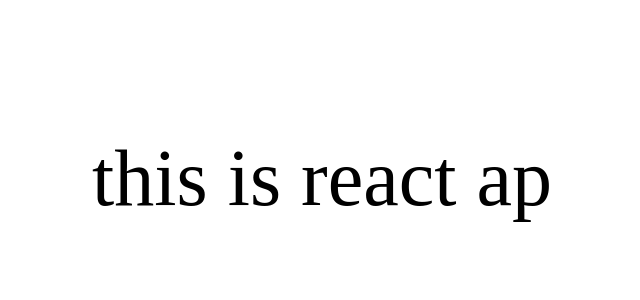
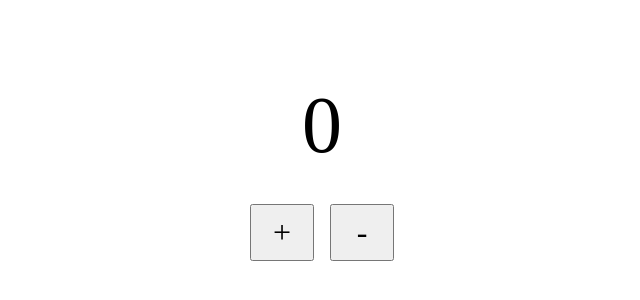
Before and after one commit to TuanDao-0110/redux_tool_kit, a React (Create React App) app: page / in a window 1280 px wide. Shown: the part 222-522 px from the top of the page, without its empty margins (318-958 px from the left). Built offline with nearby package versions, Linux system fonts and the light colour scheme.

Commit message:
add basic reducer

```diff
--- a/src/App.js
+++ b/src/App.js
@@ -1,8 +1,9 @@
+import Counter from "./features/counter/Counter";
 
 function App() {
   return (
    <div>
-this is react ap
+    <Counter></Counter>
    </div>
   );
 }
--- /dev/null
+++ b/src/app/store.js
@@ -0,0 +1,10 @@
+import { configureStore } from "@reduxjs/toolkit";
+import counterReducer from '../features/counter/couterSlice'
+const store = configureStore({
+    reducer: {
+        counterReducer
+    }
+})
+
+
+export default store
--- /dev/null
+++ b/src/features/counter/Counter.js
@@ -0,0 +1,24 @@
+import React from 'react'
+import { useSelector, useDispatch } from 'react-redux'
+import { increment, decrement } from './couterSlice'
+export default function Counter() {
+    const count = useSelector(state => state.counterReducer.count)
+    const dispatch = useDispatch()
+
+    return (
+        <>
+            <section>
+                <p>{count}</p>
+                <div>
+                    <button onClick={() => {
+                        dispatch(increment())
+                    }}>+</button>
+                    <button onClick={() => {
+                        dispatch(decrement())
+                    }}>-</button>
+
+                </div>
+            </section>
+        </>
+    )
+}
--- /dev/null
+++ b/src/features/counter/couterSlice.js
@@ -0,0 +1,29 @@
+import { createSlice } from "@reduxjs/toolkit";
+const initialState = {
+    count: 0
+}
+
+
+
+ const counterSlice = createSlice({
+    // create slice offer 3 porperty : 1. reducer name, 2. address its state, 3. action with name vs action
+    // 1 . name for the reducer
+    name: 'counter',
+    // 2. address state for this reducer.
+    initialState,
+    // 3. reducer's actions:
+    reducers: {
+        increment: (state) => {
+            state.count++
+        },
+        decrement: (state) => {
+            state.count -=1
+        }
+    }
+})
+
+// 4. now we can export it use:
+
+export const { increment, decrement } = counterSlice.actions
+
+export default counterSlice.reducer
```
Also changed, not shown: src/index.js (+4 -3 lines).
